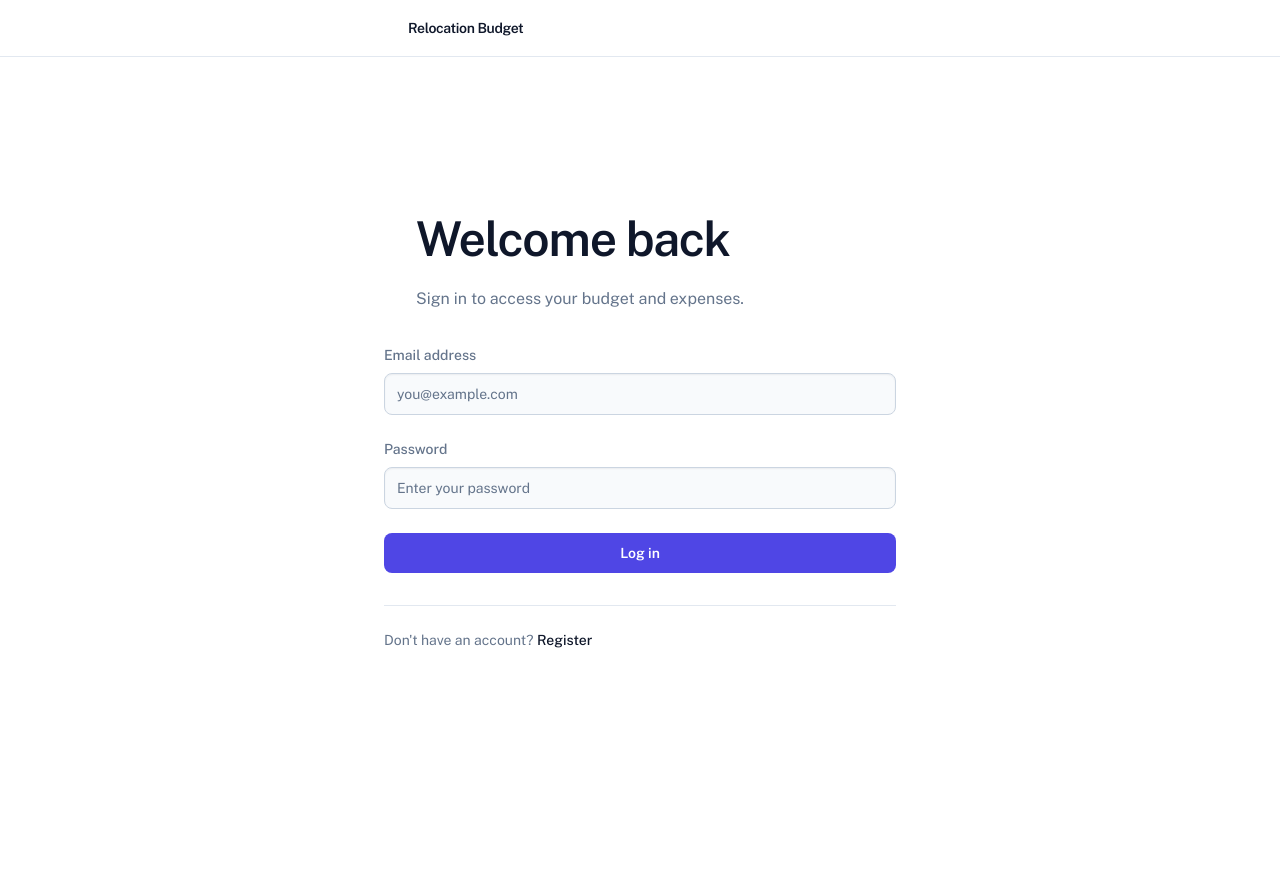
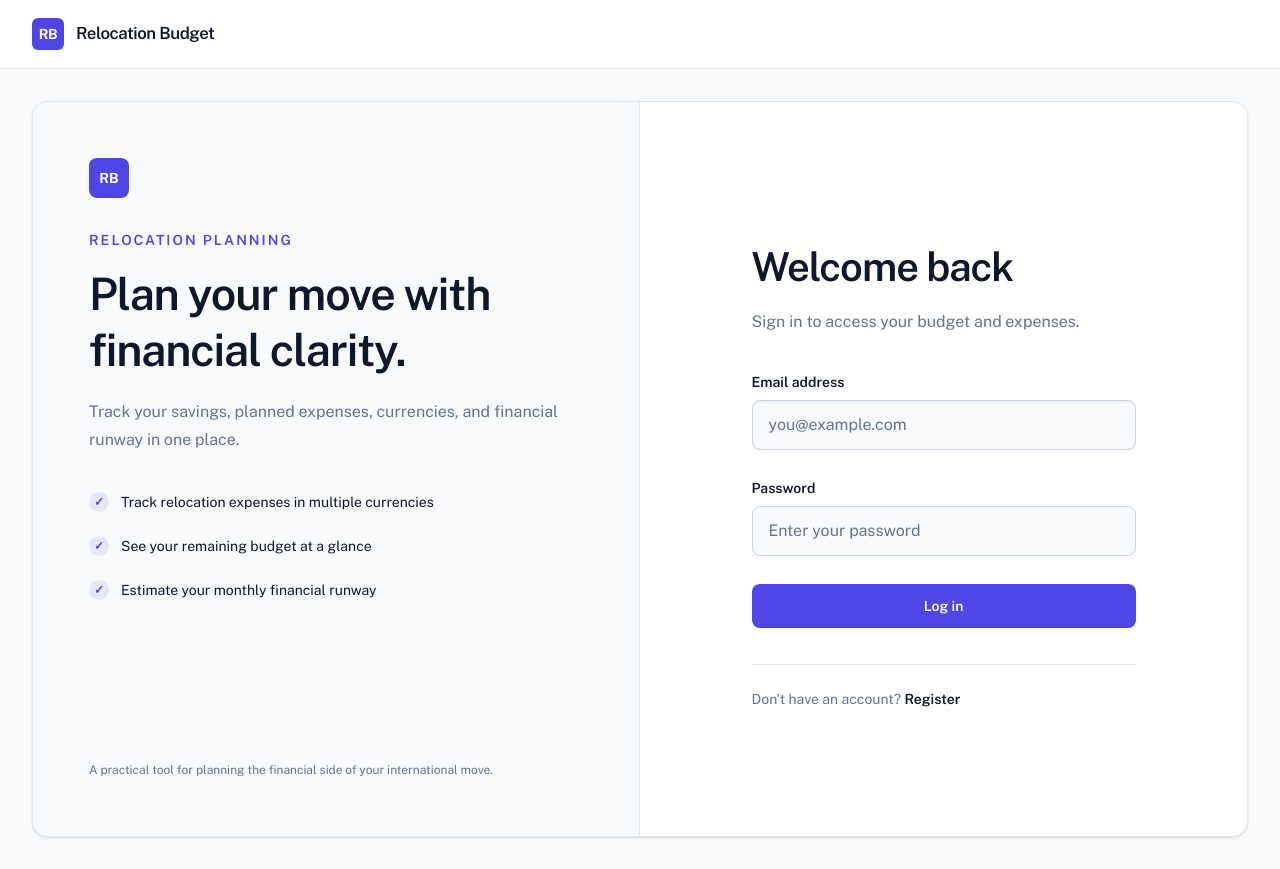
Before and after one commit to mohdriyaan/relocation-budget, a React (Vite) app in the folder client/: page /login in a window 1280 px wide. Before the commit the page ends 801 px from the top, so only its background shows below. Built offline with nearby package versions, Linux system fonts and the light colour scheme; no server answers.

Commit message:
ui: polish authentication experience

```diff
--- a/client/src/components/AuthPage.jsx
+++ b/client/src/components/AuthPage.jsx
@@ -9,34 +9,93 @@ const AuthPage = ({
   footerLabel,
 }) => {
   return (
-    <main className="flex min-h-[calc(100vh-3.5rem)] items-center justify-center px-4 py-12 sm:px-6 sm:py-16">
-      <section className="w-full max-w-lg">
-        <div className="mx-auto max-w-md">
-          <h1 className="text-4xl font-semibold leading-tight tracking-tight text-text-primary sm:text-5xl">
+    <main className="min-h-[calc(100vh-4.25rem)] bg-canvas">
+      <div className="mx-auto flex min-h-[calc(100vh-4.25rem)] w-full max-w-7xl items-center px-4 py-8 sm:px-6 lg:px-8">
+        <div className="grid w-full overflow-hidden rounded-2xl border border-divider bg-surface shadow-sm lg:min-h-184 lg:grid-cols-[1fr_1fr]">
+          {/* Brand panel */}
+          <aside className="hidden border-r border-divider bg-surface-raised lg:flex lg:flex-col lg:justify-between lg:p-12 xl:p-14">
+            <div className="max-w-xl">
+              <div className="flex h-10 w-10 items-center justify-center rounded-lg bg-primary text-sm font-bold text-white">
+                RB
+              </div>
+
+              <p className="mt-8 text-sm font-semibold uppercase tracking-[0.14em] text-primary">
+                Relocation planning
+              </p>
+
+              <h2 className="mt-4 max-w-lg text-4xl font-semibold leading-tight tracking-tight text-text-primary xl:text-[2.8rem]">
+                Plan your move with financial clarity.
+              </h2>
+
+              <p className="mt-5 max-w-lg text-base leading-7 text-text-muted">
+                Track your savings, planned expenses, currencies, and
+                financial runway in one place.
+              </p>
+
+              <div className="mt-9 space-y-5">
+                {[
+                  "Track relocation expenses in multiple currencies",
+                  "See your remaining budget at a glance",
+                  "Estimate your monthly financial runway",
+                ].map((item) => (
+                  <div
+                    key={item}
+                    className="flex items-start gap-3"
+                  >
+                    <span className="mt-0.5 flex h-5 w-5 shrink-0 items-center justify-center rounded-full bg-primary/10 text-xs font-bold text-primary">
+                      ✓
+                    </span>
+
+                    <p className="text-sm leading-6 text-text-primary">
+                      {item}
+                    </p>
+                  </div>
+                ))}
+              </div>
+            </div>
+
+            <p className="max-w-md text-xs leading-5 text-text-muted">
+              A practical tool for planning the financial side of your
+              international move.
+            </p>
+          </aside>
+
+          {/* Form panel */}
+          <section className="flex items-center">
+            <div className="mx-auto w-full max-w-lg px-6 py-12 sm:px-10 sm:py-16 lg:px-12 xl:px-16">
+              <div>
+                <p className="text-sm font-semibold uppercase tracking-[0.12em] text-primary lg:hidden">
+                  Relocation planning
+                </p>
+
+                <h1 className="mt-3 text-4xl font-semibold leading-tight tracking-tight text-text-primary sm:text-[2.5rem]">
                   {title}
                 </h1>
 
-          <p className="mt-4 max-w-sm text-base leading-7 text-text-muted">
+                <p className="mt-4 max-w-md text-base leading-7 text-text-muted">
                   {description}
                 </p>
               </div>
 
-        <div className="mt-8">
+              <div className="mt-9">
                 {children}
               </div>
 
               {footerText && footerLink && footerLabel && (
-          <p className="mt-8 border-t border-border-subtle pt-6 text-sm text-text-muted">
+                <p className="mt-9 border-t border-divider pt-6 text-sm text-text-muted">
                   {footerText}{" "}
                   <Link
                     to={footerLink}
-              className="font-medium text-text-primary underline-offset-4 transition-colors hover:text-primary hover:underline"
+                    className="font-semibold text-text-primary underline-offset-4 transition-colors hover:text-primary hover:underline"
                   >
                     {footerLabel}
                   </Link>
                 </p>
               )}
+            </div>
           </section>
+        </div>
+      </div>
     </main>
   )
 }
--- a/client/src/components/Navbar.jsx
+++ b/client/src/components/Navbar.jsx
@@ -27,14 +27,14 @@ const Navbar = () => {
   }
 
   const navLinkStyles = ({ isActive }) =>
-    `inline-flex w-fit items-center px-3 py-2 text-sm font-medium border-b-2 transition-colors ${
+    `inline-flex items-center border-b-2 px-3 py-2 text-[0.95rem] font-medium transition-colors ${
       isActive
         ? "border-primary text-text-primary"
         : "border-transparent text-text-muted hover:border-divider hover:text-text-primary"
     }`
 
   const authLinkStyles = ({ isActive }) =>
-    `inline-flex items-center px-3 py-2 text-sm font-medium rounded-md transition-colors ${
+    `inline-flex items-center justify-center rounded-md px-3.5 py-2 text-[0.95rem] font-semibold transition-colors ${
       isActive
         ? "bg-primary text-white"
         : "text-text-muted hover:bg-divider/40 hover:text-text-primary"
@@ -42,12 +42,12 @@ const Navbar = () => {
 
   return (
     <nav className="sticky top-0 z-50 border-b border-divider bg-surface">
-      <div className="mx-auto flex h-16 max-w-7xl items-center justify-between px-4 sm:px-6 lg:px-8">
+      <div className="mx-auto flex h-17 max-w-7xl items-center justify-between px-4 sm:px-6 lg:px-8">
         <div className="flex items-center gap-8">
           <Link
             to="/"
             onClick={closeMenu}
-            className="flex items-center gap-3 text-lg font-semibold tracking-tight text-text-primary"
+            className="flex items-center gap-3 text-[1.05rem] font-semibold tracking-tight text-text-primary"
           >
             <span className="flex h-8 w-8 items-center justify-center rounded-md bg-primary text-sm font-bold text-white">
               RB
@@ -77,14 +77,14 @@ const Navbar = () => {
 
         <div className="hidden items-center md:flex">
           {loading ? (
-            <div className="flex items-center gap-2 text-sm text-text-muted">
+            <div className="flex items-center gap-2 text-[0.95rem] text-text-muted">
               <span className="h-4 w-4 animate-spin rounded-full border-2 border-divider border-t-primary" />
               <span>Checking session...</span>
             </div>
           ) : user ? (
             <div className="flex items-center gap-4">
-              <span className="text-sm text-text-muted">
-                Hello,{" "}
+              <span className="text-[0.95rem] text-text-muted">
+                Hello{" "}
                 <strong className="font-semibold text-text-primary">
                   {user.name || "User"}
                 </strong>
@@ -93,7 +93,7 @@ const Navbar = () => {
               <button
                 type="button"
                 onClick={handleLogout}
-                className="rounded-md border border-input-border px-3 py-2 text-sm font-medium text-text-primary transition-colors hover:bg-divider/40"
+                className="rounded-md border border-input-border px-3.5 py-2 text-[0.95rem] font-medium text-text-primary transition-colors hover:bg-divider/40"
               >
                 Logout
               </button>
@@ -123,7 +123,7 @@ const Navbar = () => {
           aria-expanded={isOpen}
           aria-controls="mobile-navigation"
           aria-label={isOpen ? "Close navigation" : "Open navigation"}
-          className="inline-flex min-h-10 min-w-10 items-center justify-center rounded-md p-2 text-text-muted hover:bg-divider/40 hover:text-text-primary md:hidden"
+          className="inline-flex min-h-10 min-w-10 items-center justify-center rounded-md p-2 text-text-muted transition-colors hover:bg-divider/40 hover:text-text-primary md:hidden"
         >
           <svg
             className="h-6 w-6"
@@ -131,6 +131,7 @@ const Navbar = () => {
             viewBox="0 0 24 24"
             stroke="currentColor"
             strokeWidth="1.8"
+            aria-hidden="true"
           >
             {isOpen ? (
               <path
@@ -166,8 +167,8 @@ const Navbar = () => {
 
             <NavLink
               to="/calculator"
+              end
               onClick={closeMenu}
-              end
               className={navLinkStyles}
             >
               Calculator
@@ -176,13 +177,13 @@ const Navbar = () => {
 
           <div className="mt-4 border-t border-divider pt-4">
             {loading ? (
-              <div className="flex items-center gap-2 px-2 py-2 text-sm text-text-muted">
+              <div className="flex items-center gap-2 px-2 py-2 text-[0.95rem] text-text-muted">
                 <span className="h-4 w-4 animate-spin rounded-full border-2 border-divider border-t-primary" />
                 <span>Checking session...</span>
               </div>
             ) : user ? (
               <div className="space-y-2">
-                <div className="px-2 py-1 text-sm text-text-muted">
+                <div className="px-2 py-1 text-[0.95rem] text-text-muted">
                   Logged in as{" "}
                   <strong className="font-semibold text-text-primary">
                     {user.name || "User"}
@@ -192,7 +193,7 @@ const Navbar = () => {
                 <button
                   type="button"
                   onClick={handleLogout}
-                  className="w-full rounded-md border border-input-border px-3 py-2 text-left text-sm font-medium text-text-primary transition-colors hover:bg-divider/40"
+                  className="w-full rounded-md border border-input-border px-3 py-2 text-left text-[0.95rem] font-medium text-text-primary transition-colors hover:bg-divider/40"
                 >
                   Logout
                 </button>
--- a/client/src/layouts/AppLayout.jsx
+++ b/client/src/layouts/AppLayout.jsx
@@ -7,17 +7,22 @@ const AppLayout = ({ children }) => {
   const isAuthRoute =
     location.pathname === "/login" ||
     location.pathname === "/register"
+
   return (
     <div className="relative min-h-screen overflow-x-hidden bg-background text-text-primary">
       <div className="relative z-0">
         {isAuthRoute ? (
-          <header className="border-b border-border-subtle">
-            <div className="mx-auto flex h-14 max-w-lg items-center px-4 sm:px-6">
+          <header className="border-b border-divider bg-surface">
+            <div className="mx-auto flex h-17 max-w-7xl items-center px-4 sm:px-6 lg:px-8">
               <Link
                 to="/login"
-                className="text-sm font-semibold tracking-tight"
+                className="flex items-center gap-3 text-[1.05rem] font-semibold tracking-tight text-text-primary"
               >
-                Relocation Budget
+                <span className="flex h-8 w-8 items-center justify-center rounded-md bg-primary text-sm font-bold text-white">
+                  RB
+                </span>
+
+                <span>Relocation Budget</span>
               </Link>
             </div>
           </header>
--- a/client/src/pages/Login.jsx
+++ b/client/src/pages/Login.jsx
@@ -36,9 +36,9 @@ const Login = () => {
     [
       "control-surface",
       "w-full",
-      "px-3",
-      "py-2.5",
-      "text-sm",
+      "px-4",
+      "py-3",
+      "text-base",
       "text-text-primary",
       "placeholder:text-text-muted",
       "transition-colors",
@@ -48,7 +48,7 @@ const Login = () => {
       .join(" ")
 
   const labelClassName =
-    "block text-sm font-medium text-text-muted"
+    "block text-sm font-semibold text-text-primary"
 
   return (
     <AuthPage
@@ -61,7 +61,7 @@ const Login = () => {
       <form
         onSubmit={handleSubmit(onSubmit)}
         noValidate
-        className="space-y-6"
+        className="space-y-7"
       >
         {apiError && (
           <div
@@ -162,7 +162,7 @@ const Login = () => {
         <button
           type="submit"
           disabled={isSubmitting}
-          className="flex w-full items-center justify-center gap-2 rounded-lg bg-primary px-4 py-2.5 text-sm font-semibold text-white transition-colors hover:bg-primary-hover disabled:cursor-not-allowed disabled:opacity-60"
+          className="flex w-full items-center justify-center gap-2 rounded-lg bg-primary px-4 py-3 text-sm font-semibold text-white transition-colors hover:bg-primary-hover disabled:cursor-not-allowed disabled:opacity-60"
         >
           {isSubmitting ? (
             <>
--- a/client/src/pages/Register.jsx
+++ b/client/src/pages/Register.jsx
@@ -36,9 +36,9 @@ const Register = () => {
     [
       "control-surface",
       "w-full",
-      "px-3",
-      "py-2.5",
-      "text-sm",
+      "px-4",
+      "py-3",
+      "text-base",
       "text-text-primary",
       "placeholder:text-text-muted",
       "transition-colors",
@@ -48,7 +48,7 @@ const Register = () => {
       .join(" ")
 
   const labelClassName =
-    "block text-sm font-medium text-text-muted"
+    "block text-sm font-semibold text-text-primary"
 
   if (isRegistered) {
     return (
@@ -90,7 +90,7 @@ const Register = () => {
       <form
         onSubmit={handleSubmit(onSubmit)}
         noValidate
-        className="space-y-6"
+        className="space-y-7"
       >
         {apiError && (
           <div
@@ -236,7 +236,7 @@ const Register = () => {
         <button
           type="submit"
           disabled={isSubmitting}
-          className="flex w-full items-center justify-center gap-2 rounded-lg bg-primary px-4 py-2.5 text-sm font-semibold text-white transition-colors hover:bg-primary-hover disabled:cursor-not-allowed disabled:opacity-60"
+          className="flex min-h-12 w-full items-center justify-center gap-2 rounded-lg bg-primary px-4 py-3 text-sm font-semibold text-white transition-colors hover:bg-primary-hover disabled:cursor-not-allowed disabled:opacity-60"
         >
           {isSubmitting ? (
             <>
```
Lines whose indentation alone changed are shown as unchanged.
